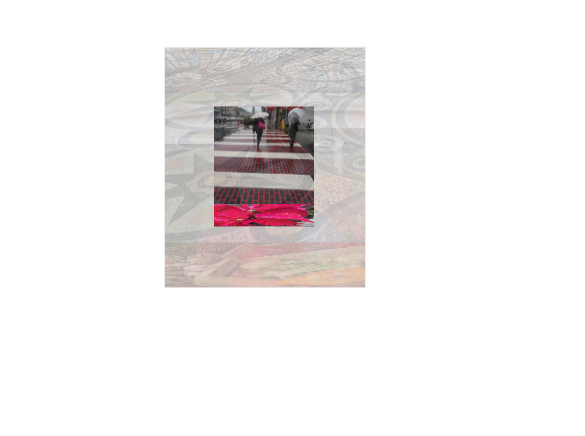
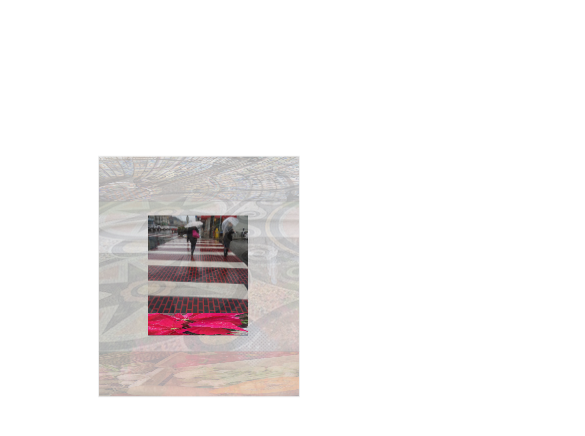
Before and after one commit to AbrahamPH16/Cubo3DMagic, a plain HTML site: page src/index.html in a window 390 px wide. Shown: the top 436 px of the page, 585 px wide, since content can reach past the window. Drawn offline with Linux system fonts and the light colour scheme.

Commit message:
Agrege mediaQuery para responsive

```diff
--- a/css/style.css
+++ b/css/style.css
@@ -32,7 +32,7 @@ li{
     background-size: 100% 100%;
     position: absolute;
     margin-left: 42%;
-    margin-top: 22%;
+    margin-top: 13%;
     -webkit-transform-style: preserve-3d;
     -webkit-transform: rotateX(13deg);
     -webkit-animation: move 5s linear infinite;
@@ -225,3 +225,10 @@ li{
         -webkit-transform: rotateX(13deg) rotateY(360deg);
     }
 }
+
+@media screen and (max-width:425px){
+    .box{
+        margin-left: 25%;
+        margin-top: 50%;
+    }
+}
--- a/src/index.html
+++ b/src/index.html
@@ -4,7 +4,7 @@
 <head>
     <meta charset="UTF-8">
     <meta name="viewport" content="width=device-width, initial-scale=1.0">
-    <title>Deneb</title>
+    <title>Cubo 3D</title>
     <link rel="stylesheet" href="../css/style.css">
 </head>
 <body>
```
